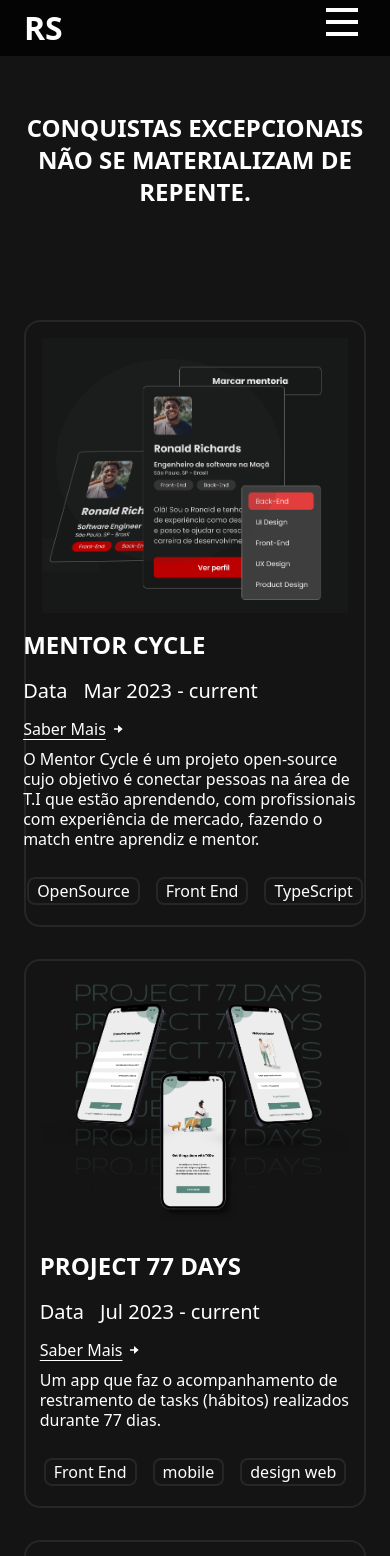
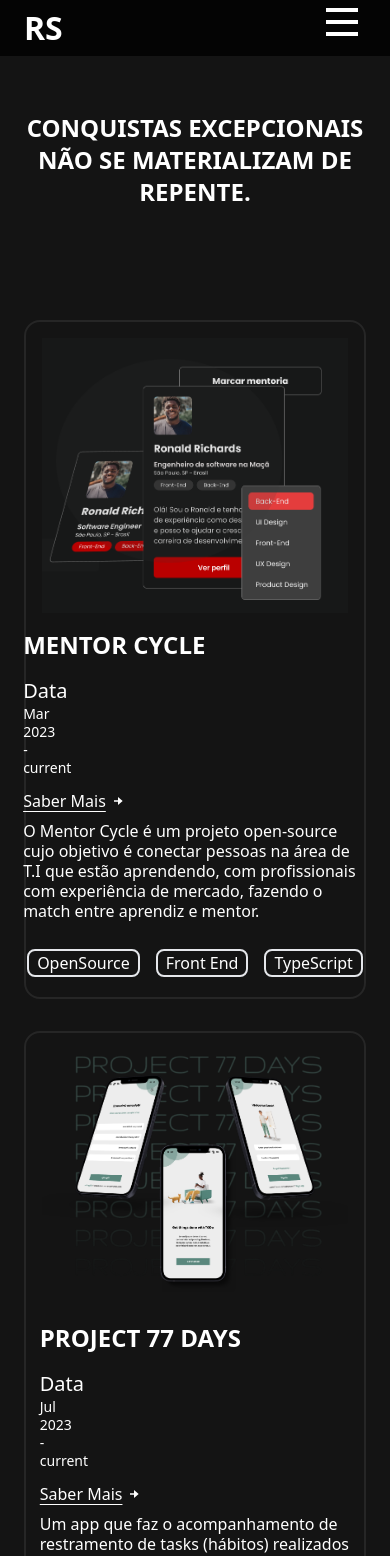
Before and after one commit to Ar3secchim/Project-Portifolio-web, a React (Vite) app: page /projects in a window 390 px wide. Shown: the top 1556 px of the page. Built offline with nearby package versions, Linux system fonts and the light colour scheme.

Commit message:
feat: update details design e responsividade

```diff
--- a/src/components/CardProject.jsx
+++ b/src/components/CardProject.jsx
@@ -11,8 +11,8 @@ export function CardProject({Img, Title, Data, Discription, Href, children}){
           <TitleSection title={Title} ClassName="text-xl lg:py-0"/>
 
           <div>
-            <span className='pr-4 text-lg'>Data</span>
-            <span className='text-lg'>{Data}</span>
+            <p className='pr-4 text-lg'>Data</p>
+            <p className='text-sm lg:text-base'>{Data}</p>
             <a href={Href} target="_blank" className="flex underline underline-offset-4 items-center gap-1 pt-3"> Saber Mais <BiSolidRightArrowAlt/></a>
           </div>
         </div>
--- a/src/components/Flags.jsx
+++ b/src/components/Flags.jsx
@@ -4,7 +4,7 @@ import { twMerge } from 'tailwind-merge';
 export function Flags({Title, Icon, ClassName}){
 
   return(
-    <span className={twMerge(`border-2 hover:bg-gray-300 rounded-lg w-max m-1 border-gray-300  ${ClassName}`)}>
+    <span className={twMerge(`border-2 hover:bg-gray-300 rounded-lg w-max m-1 ${ClassName}`)}>
       {Icon ?
         <span className="text-base flex flex-row justify-center items-center mx-[8px] my-[3px]">
           <BiCircle size={10} className="mr-2"/>
--- a/src/components/PageProject.jsx
+++ b/src/components/PageProject.jsx
@@ -6,7 +6,7 @@ export function PageProject({children, Title, Status, ClassName, image, urlProje
   return(
     <div className="flex flex-col-reverse gap-10 lg:gap-0 lg:flex-row w-screen justify-between items-center">
         <div className="flex flex-col">
-          <Flags ClassName={ClassName} Icon={false} Title={Status}/>
+          <Flags ClassName={ClassName} Icon={true} Title={Status}/>
           <TitleSection  title={Title}/>
 
           {children}
--- a/src/pages/Home.jsx
+++ b/src/pages/Home.jsx
@@ -162,7 +162,7 @@ export function Home() {
         </Container>
 
         <Container  id="about2" ClassName="bg-[#262626] lg:text-[36px]">
-          <ContainerRoot ClassName="flex-col gap-8 justify-center items-center">
+          <ContainerRoot ClassName="flex-col gap-8 justify-center items-center font-thin">
             <p>O trabalho de excelência resulta do equilíbrio.</p>
             <p className="leading-snug text-center">Se quer um criativo talentoso que desenvolve soluções poderosas de forma sustentável, criativa e funcional.</p>
 
--- a/src/pages/Projects.jsx
+++ b/src/pages/Projects.jsx
@@ -84,7 +84,6 @@ export function Projects(){
           >
             <Flags Icon={false} Title="Front End"/>
             <Flags Icon={false} Title="mobile"/>
-            <Flags Icon={false} Title="design web"/>
           </CardProject>
 
         </section>
```
